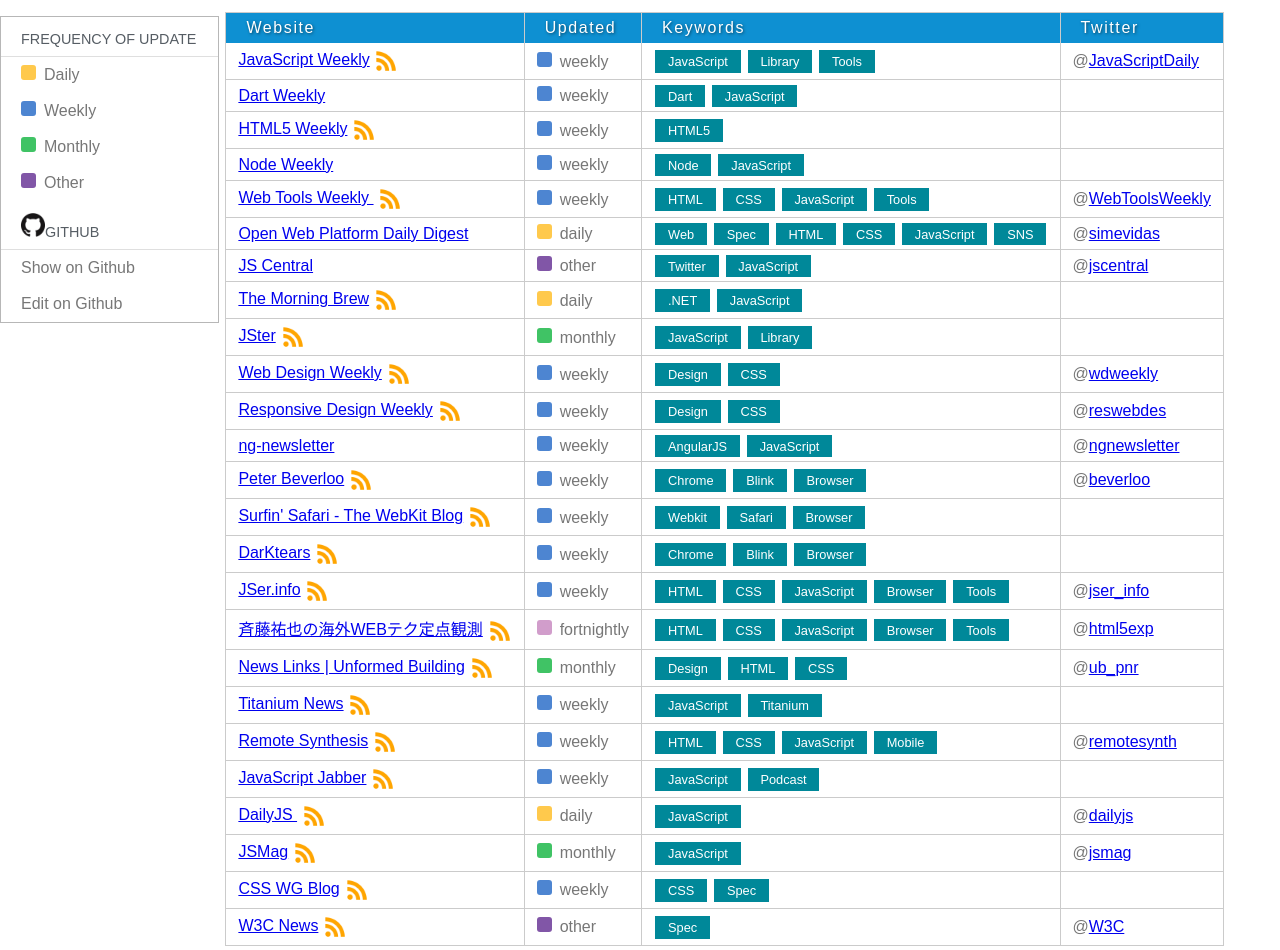
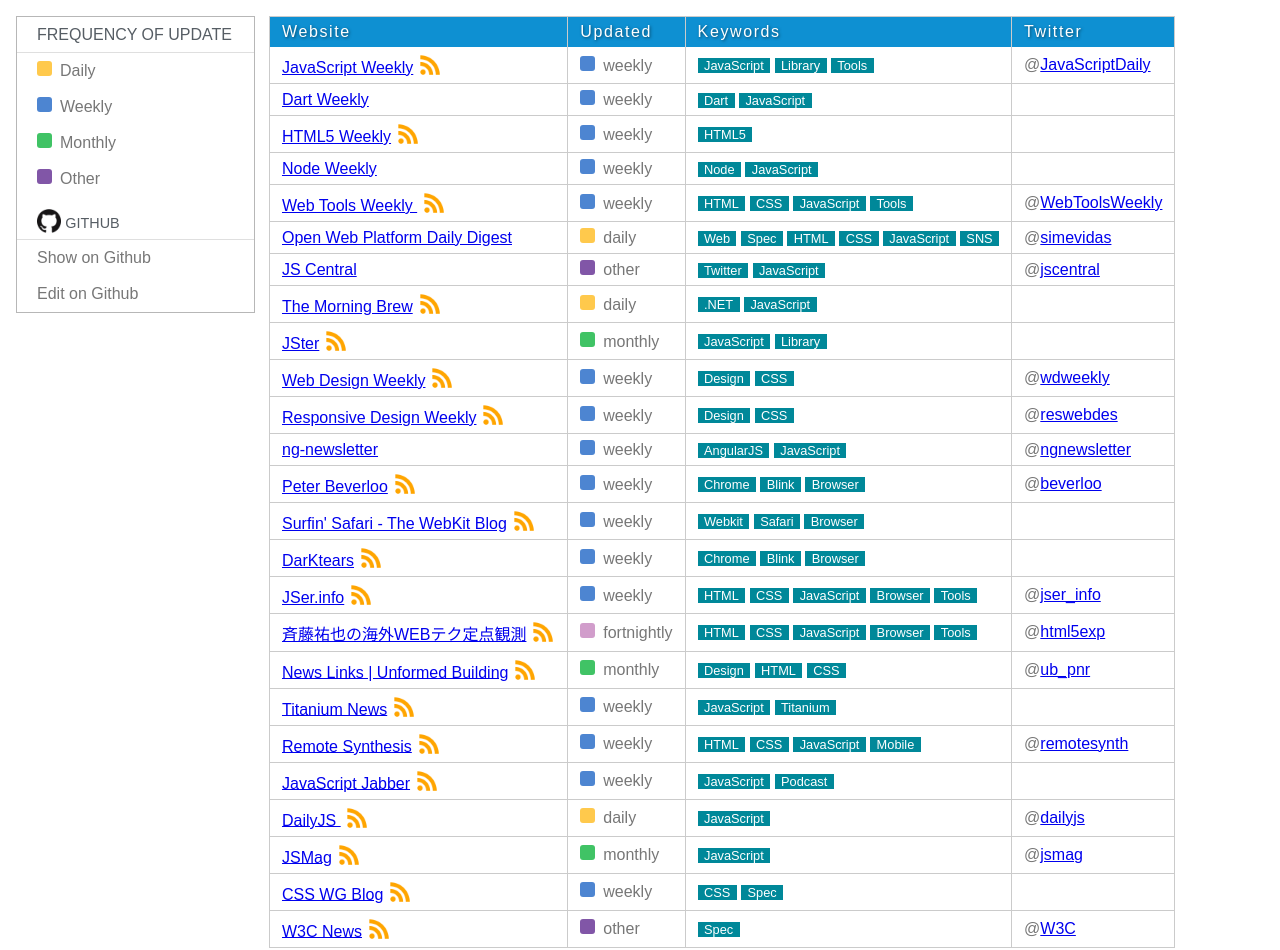
Before and after one commit to azu/Meta-Weekly, a website: page index.html in a window 1280 px wide. Drawn offline with nearby package versions, Linux system fonts and the light colour scheme.

Commit message:
optimize CSS
* sort ruleset documents' order
* add same margin to `sidebar` and `mainContent`
* centering vertically GitHub icon and Feed icon
* add right margin to GitHub icon (same size as Feed icon)
* optimize table header padding
* decrease tag block size

```diff
--- a/css/main.scss
+++ b/css/main.scss
@@ -3,11 +3,28 @@
 }
 
 .sidebar {
-  padding: 1em 0px;
+  margin: 1em 0 0 1em;
 }
 
-.mainContent {
-  margin: 0.75em 0.5em;
+.nav-updated-helper {
+  text-align: center;
+  padding-top: (6px * 1.5);
+  display: none;
+}
+
+.pure-button-warning {
+  margin: 0 auto;
+  color: white;
+  border-radius: 4px;
+  text-shadow: 0 1px 1px rgba(0, 0, 0, 0.2);
+  background: rgb(223, 117, 20);
+}
+
+.js-filer-updated .pure-menu-heading {
+  margin-top: 0;
+  padding-top: 6px;
+  padding-bottom: 5px;
+  font-size: 100%;
 }
 
 .label-mark {
@@ -24,19 +41,6 @@
 $monthly-color: #40c365;
 $other-color: #8156a7;
 $twitter-color: #5AB4C8;
-.nav-updated-helper {
-  text-align: center;
-  padding: 5px 0;
-  display: none;
-}
-
-.pure-button-warning {
-  margin: 0 auto;
-  color: white;
-  border-radius: 4px;
-  text-shadow: 0 1px 1px rgba(0, 0, 0, 0.2);
-  background: rgb(223, 117, 20);
-}
 
 .site-updated-label-daily {
   @extend .label-mark;
@@ -70,30 +74,39 @@
   box-sizing: border-box;
 }
 
-.site-rss {
-  margin-left: 0.3em;
-  img {
-    width: 24px;
-    vertical-align: middle;
-  }
+.github-label img {
+  margin-right: 0.3em;
+  vertical-align: (- percentage((1.5em - 1em) / 1em) / 2); // `1.5em` is `line-height` value
 }
 
-.site-keyword {
-  margin: 0px 0.1em;
-  padding: 0.3em 1em;
-  color: rgb(255, 255, 255);
-  background: none repeat scroll 0% 0% #008899;
-  font-size: 80%;
-}
-
-.table-header-label {
-  padding: 0.5em;
-  letter-spacing: 0.1em;
-  font-weight: normal;
-  text-shadow: 1px 1px 3px rgba(0, 0, 0, 0.5);
+.mainContent {
+  margin: 1em;
 }
 
 .pure-table thead {
   background: rgb(14, 144, 210);
   color: rgb(255, 255, 255);
 }
+
+.table-header-label {
+  padding: 0;
+  letter-spacing: 0.1em;
+  font-weight: normal;
+  text-shadow: 1px 1px 3px rgba(0, 0, 0, 0.5);
+}
+
+.site-rss {
+  margin-left: 0.3em;
+  img {
+    width: 24px;
+    vertical-align: (- percentage((1.5em - 1em) / 1em) / 2);
+  }
+}
+
+.site-keyword {
+  padding: 0 0.5em;
+  display: inline-block;
+  color: rgb(255, 255, 255);
+  background-color: #008899;
+  font-size: 80%;
+}
```
Also changed, not shown: css/main.css.
